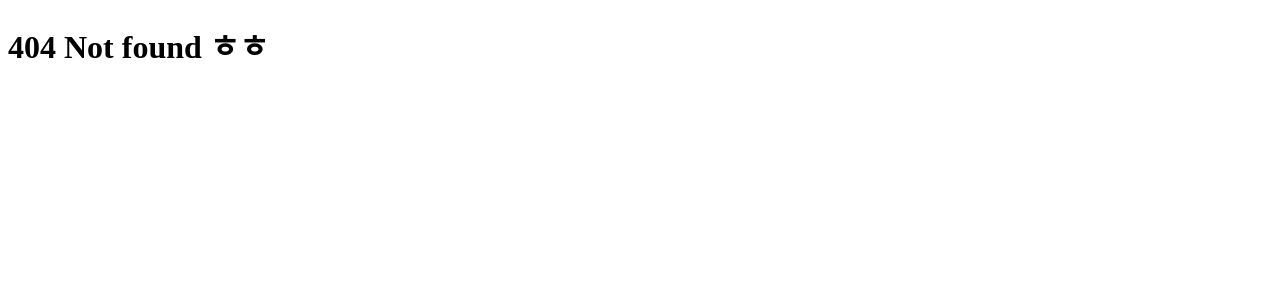
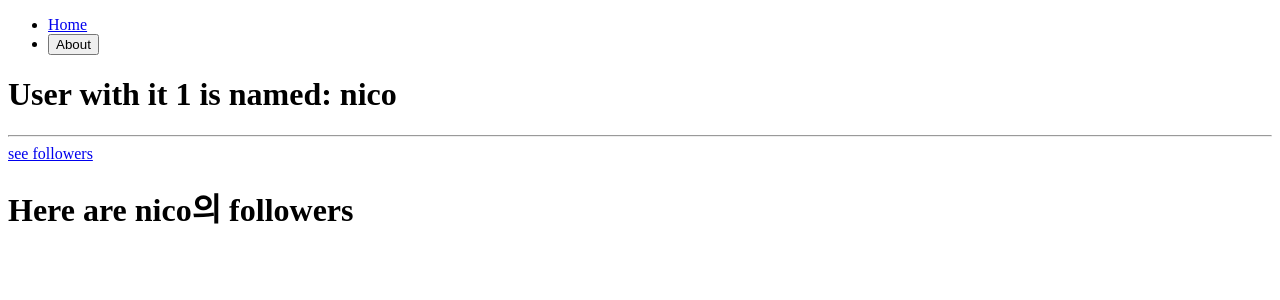
Before and after one commit to yujini-kim/react-master, a React (Create React App) app: page /users/1/follwers in a window 1280 px wide. Before the commit this address had no page. Shown: the top 300 px of the page. Built offline with nearby package versions, Linux system fonts and the light colour scheme.

Commit message:
feat: useContext
-

관련 이슈:

```diff
--- a/src/components/Header.tsx
+++ b/src/components/Header.tsx
@@ -9,7 +9,7 @@
     <header>
       <ul>
         <li>
-          <Link to={"/Home"}>Home</Link>
+          <Link to={"/"}>Home</Link>
         </li>
 
         <li>
--- /dev/null
+++ b/src/screens/Followers.tsx
@@ -0,0 +1,13 @@
+import { useOutletContext, useParams } from "react-router-dom";
+
+interface IFollowersContext {
+  nameOfMyUser: string;
+}
+
+function Followers() {
+  const { nameOfMyUser } = useOutletContext<IFollowersContext>();
+
+  return <h1>Here are {nameOfMyUser}의 followers</h1>;
+}
+
+export default Followers;
--- a/src/screens/user/User.tsx
+++ b/src/screens/user/User.tsx
@@ -1,13 +1,22 @@
-import { useParams } from "react-router-dom";
+import { Link, Outlet, useParams } from "react-router-dom";
 import { users } from "../../db";
 
 function User() {
   const { userId } = useParams();
 
   return (
-    <h1>
-      User with it {userId} is named: {users[Number(userId) - 1].name}
-    </h1>
+    <div>
+      <h1>
+        User with it {userId} is named: {users[Number(userId) - 1].name}
+      </h1>
+      <hr />
+      <Link to="follwers">see followers</Link>
+      <Outlet
+        context={{
+          nameOfMyUser: users[Number(userId) - 1].name,
+        }}
+      />
+    </div>
   );
 }
 
```
Also changed, not shown: src/screens/Router.tsx (+9 -7 lines).
